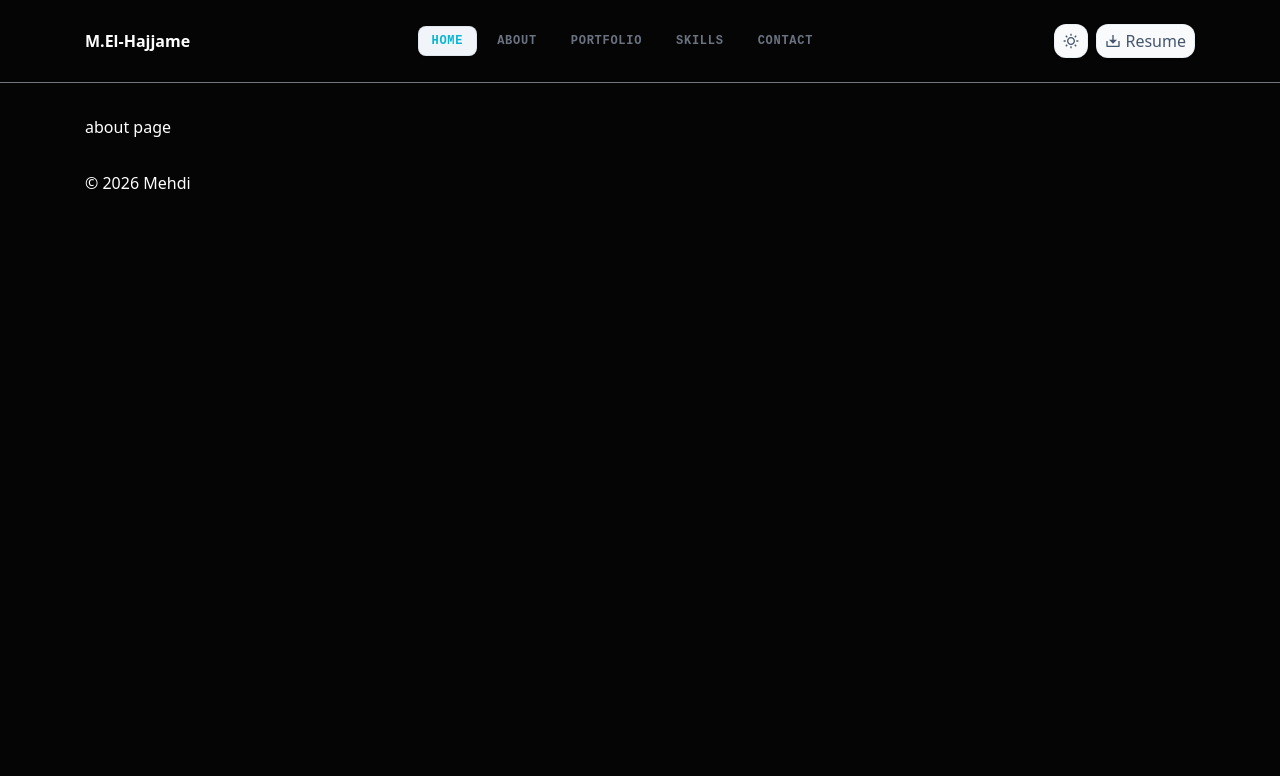
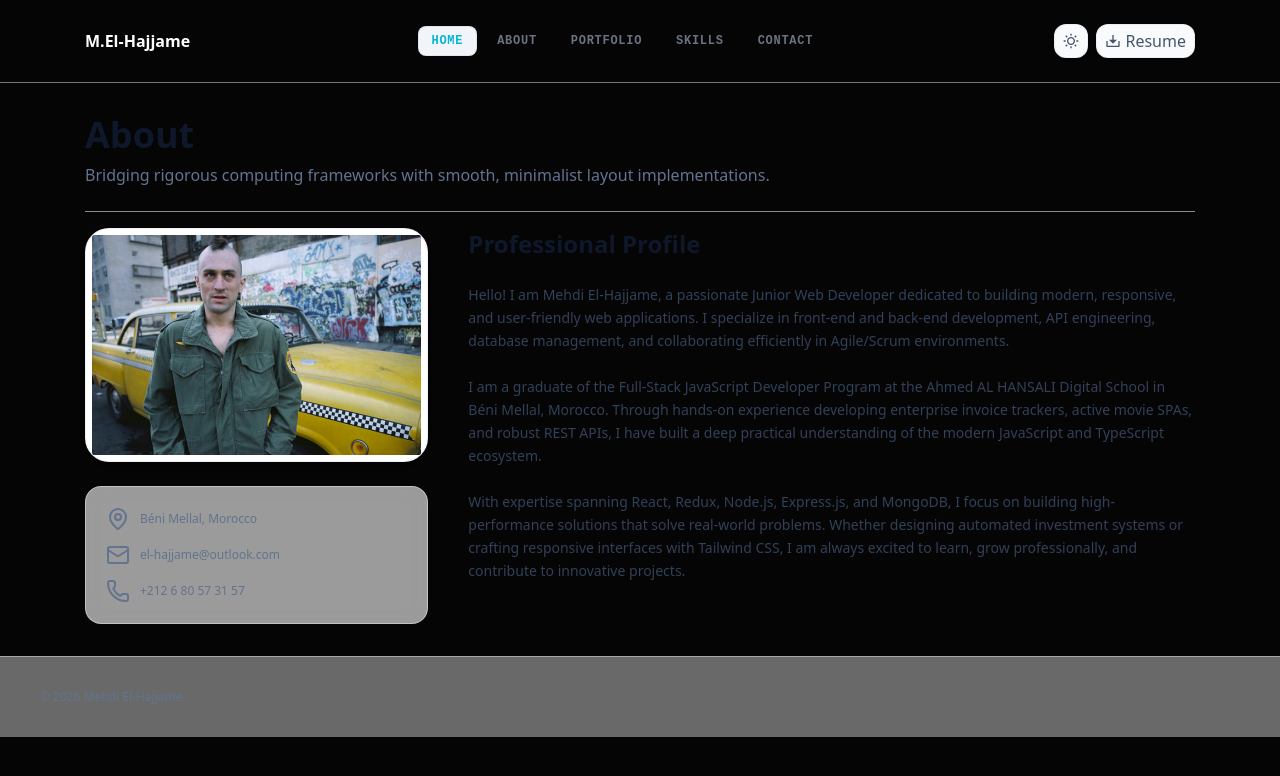
Before and after one commit to elhajjame/my-portfolio-nextjs-typescript, a Next.js app: page /about in a window 1280 px wide. Shown: the top 776 px of the page. Built offline with nearby package versions, Linux system fonts and the light colour scheme.

Commit message:
feat: complete About page and add Framer Motion animations

```diff
--- a/app/about/page.tsx
+++ b/app/about/page.tsx
@@ -1,9 +1,105 @@
-export const metadata = { title: "About" };
+"use client";
+import SectionHeader from "../_components/SectionHeader";
+import Image from "next/image";
+import { Phone, Mail, MapPin } from "lucide-react";
+import { motion } from "framer-motion";
+
+import photo from "@/public/photo.jpg";
+
+// export const metadata = { title: "About" };
 function page() {
   return (
-    <div>
-      <h1>about page</h1>
-    </div>
+    <motion.div
+      initial={{ opacity: 0, y: 20 }}
+      animate={{ opacity: 1, y: 0 }}
+      transition={{ duration: 0.6 }}
+    >
+      <div>
+        <SectionHeader
+          title="About"
+          description="Bridging rigorous computing frameworks with smooth, minimalist layout implementations."
+        />
+
+        <div className="grid grid-cols-1 lg:grid-cols-12 gap-10 items-start">
+          <div className="lg:col-span-4 flex flex-col items-center">
+            <div className="relative group p-1.5 rounded-3xl border border-slate-200/60 bg-white overflow-hidden shadow-md max-w-sm w-full">
+              <Image
+                src={photo}
+                width={500}
+                height={500}
+                alt="Picture of the author"
+              />
+
+              <div className="absolute inset-0 bg-gradient-to-t from-slate-950/70 via-transparent to-transparent opacity-0 transition-opacity duration-300 group-hover:opacity-100" />
+
+              <div className="absolute bottom-4 left-4 right-4 translate-y-2 text-center text-white opacity-0 transition-all duration-300 group-hover:translate-y-0 group-hover:opacity-100">
+                <p className="text-xs font-mono font-semibold uppercase tracking-wider">
+                  Mehdi El-Hajjame
+                </p>
+                <p className="text-[10px] text-cyan-400">
+                  BÉNI MELLAL, MOROCCO
+                </p>
+              </div>
+            </div>
+
+            <div className="w-full max-w-sm mt-6 p-5 rounded-2xl border border-slate-200/50 dark:border-white/5 bg-white/60 dark:bg-white/[0.015] backdrop-blur-md space-y-3 text-xs">
+              <div className="flex items-center gap-2.5 text-slate-500 dark:text-slate-400">
+                <MapPin />
+                <span>Béni Mellal, Morocco</span>
+              </div>
+
+              <div className="flex items-center gap-2.5 text-slate-500">
+                <Mail />
+                <a
+                  href="mailto:el-hajjame@outlook.com"
+                  className="transition-colors hover:text-cyan-500"
+                >
+                  el-hajjame@outlook.com
+                </a>
+              </div>
+
+              <div className="flex items-center gap-2.5 text-slate-500">
+                <Phone />
+                <span>+212 6 80 57 31 57</span>
+              </div>
+            </div>
+          </div>
+
+          {/* Right Side */}
+          <div className="lg:col-span-8 space-y-6 text-slate-700">
+            <h2 className="font-display text-2xl font-bold text-slate-900 dark:text-white">
+              Professional Profile
+            </h2>
+
+            <p className="text-sm leading-relaxed">
+              Hello! I am Mehdi El-Hajjame, a passionate Junior Web Developer
+              dedicated to building modern, responsive, and user-friendly web
+              applications. I specialize in front-end and back-end development,
+              API engineering, database management, and collaborating
+              efficiently in Agile/Scrum environments.
+            </p>
+
+            <p className="text-sm leading-relaxed">
+              I am a graduate of the Full-Stack JavaScript Developer Program at
+              the Ahmed AL HANSALI Digital School in Béni Mellal, Morocco.
+              Through hands-on experience developing enterprise invoice
+              trackers, active movie SPAs, and robust REST APIs, I have built a
+              deep practical understanding of the modern JavaScript and
+              TypeScript ecosystem.
+            </p>
+
+            <p className="text-sm leading-relaxed">
+              With expertise spanning React, Redux, Node.js, Express.js, and
+              MongoDB, I focus on building high-performance solutions that solve
+              real-world problems. Whether designing automated investment
+              systems or crafting responsive interfaces with Tailwind CSS, I am
+              always excited to learn, grow professionally, and contribute to
+              innovative projects.
+            </p>
+          </div>
+        </div>
+      </div>
+    </motion.div>
   );
 }
 
--- a/app/layout.tsx
+++ b/app/layout.tsx
@@ -13,8 +13,10 @@ function rootLayout({ children }) {
       <body>
         <Navigation />
         <main className="main container py-8">{children}</main>
-        <footer className="footer container">
-          <p>© 2026 Mehdi</p>
+        <footer className="w-full border-t border-slate-200/50 dark:border-slate-800/40 bg-white/40 dark:bg-[#090a0f]/50 py-8">
+          <p className="ml-10 text-xs text-slate-500 font-medium">
+            © 2026 Mehdi El-Hajjame.
+          </p>
         </footer>
       </body>
     </html>
--- a/app/page.tsx
+++ b/app/page.tsx
@@ -1,10 +1,18 @@
+"use client";
 import Image from "next/image";
 import HeroSection from "./_components/home/HeroSection";
+import { motion } from "framer-motion";
 
 export default function Home() {
   return (
-    <div>
-      <HeroSection />
-    </div>
+    <motion.div
+      initial={{ opacity: 0, y: 20 }}
+      animate={{ opacity: 1, y: 0 }}
+      transition={{ duration: 0.6 }}
+    >
+      <div>
+        <HeroSection />
+      </div>
+    </motion.div>
   );
 }
--- a/app/portfolio/page.tsx
+++ b/app/portfolio/page.tsx
@@ -1,12 +1,23 @@
+"use client";
 import ProjectCard from "../_components/projects/ProjectCrad";
 import SectionHeader from "@/app/_components/SectionHeader";
+import { motion } from "framer-motion";
+
 import { projects } from "@/app/_lib/projects";
-export const metadata = {
+
+{
+  /* export const metadata = {
   title: "Portfolio",
-};
-console.log(projects);
+  }; */
+}
+
 export default function Page({}) {
   return (
+    <motion.div
+      initial={{ opacity: 0, y: 20 }}
+      animate={{ opacity: 1, y: 0 }}
+      transition={{ duration: 0.6 }}
+    >
       <div>
         <SectionHeader
           title="Project Repositories"
@@ -18,5 +29,6 @@ export default function Page({}) {
           ))}
         </div>
       </div>
+    </motion.div>
   );
 }
--- a/app/skills/page.tsx
+++ b/app/skills/page.tsx
@@ -1,19 +1,32 @@
+"use client";
+
+import { motion } from "framer-motion";
 import SectionHeader from "../_components/SectionHeader";
 import SkillCard from "../_components/skills/SkillCard";
 import { skills } from "@/app/_lib/skills";
-export const metadata = { title: "Skills" };
+// export const metadata = { title: "Skills" };
 function page() {
   return (
+    <motion.div
+      initial={{ opacity: 0, y: 20 }}
+      animate={{ opacity: 1, y: 0 }}
+      transition={{ duration: 0.6 }}
+    >
       <div>
         <SectionHeader
           title="Technical Frameworks"
           description="Professional skill nodes classified by operational scope. Each cataloged inside structured arrays."
         />
 
-      <div className="grid grid-cols-12 gap-8">{skills.map(skill =>(<div className="col-span-4" key={skill.id}>
-        <SkillCard skill={skill}/>
-      </div>))}</div>
+        <div className="grid grid-cols-12 gap-8">
+          {skills.map((skill) => (
+            <div className="col-span-4" key={skill.id}>
+              <SkillCard skill={skill} />
             </div>
+          ))}
+        </div>
+      </div>
+    </motion.div>
   );
 }
 
--- a/package.json
+++ b/package.json
@@ -9,7 +9,10 @@
     "lint": "eslint"
   },
   "dependencies": {
+    "@mui/icons-material": "^9.1.1",
     "@remixicon/react": "^4.9.0",
+    "framer-motion": "^12.40.0",
+    "lucide-react": "^1.18.0",
     "next": "16.2.7",
     "react": "19.2.4",
     "react-dom": "19.2.4"
```
Also changed, not shown: public/photo.jpg (added), 1 other file (tests, documents, lock files or other folders). Lines whose indentation alone changed are shown as unchanged.
